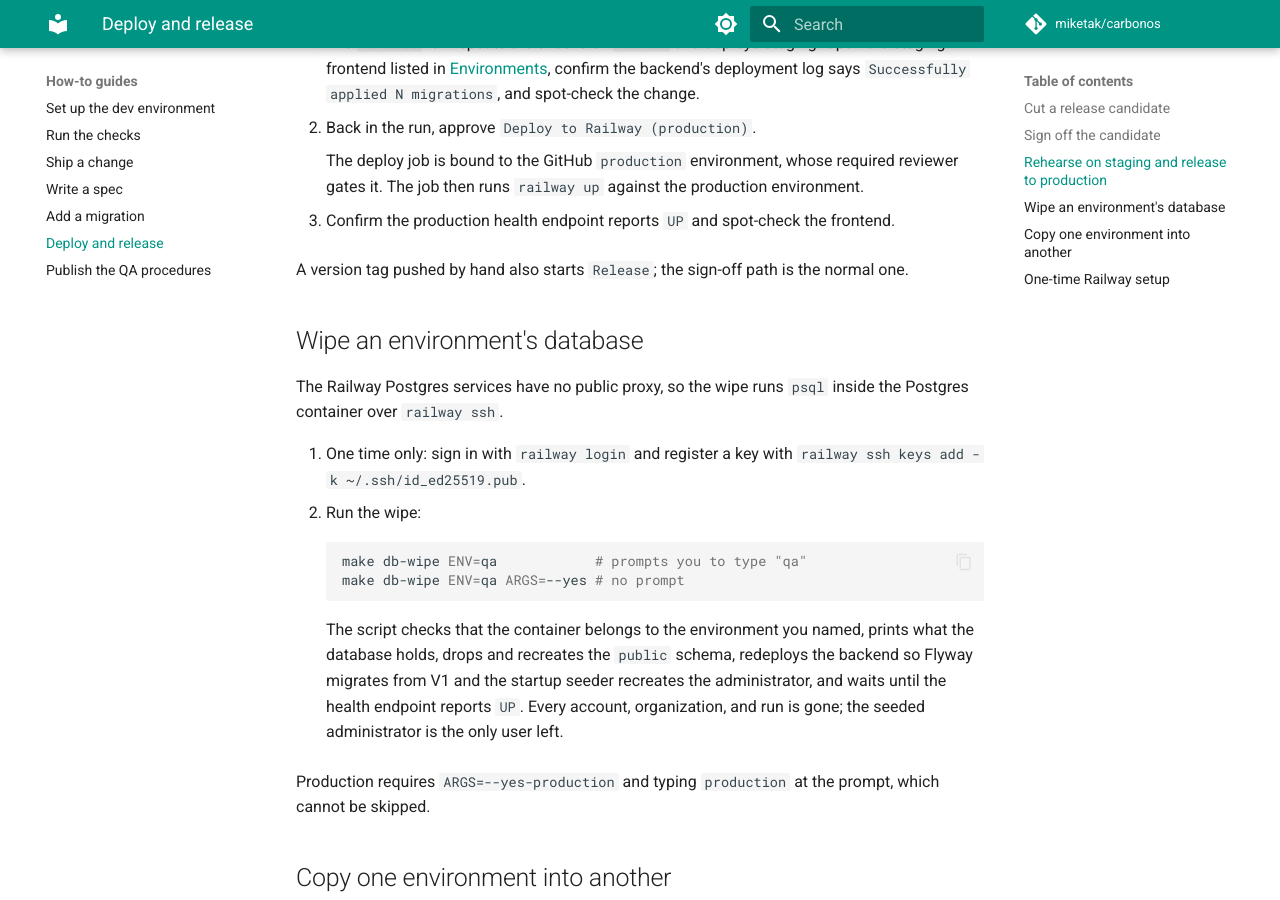
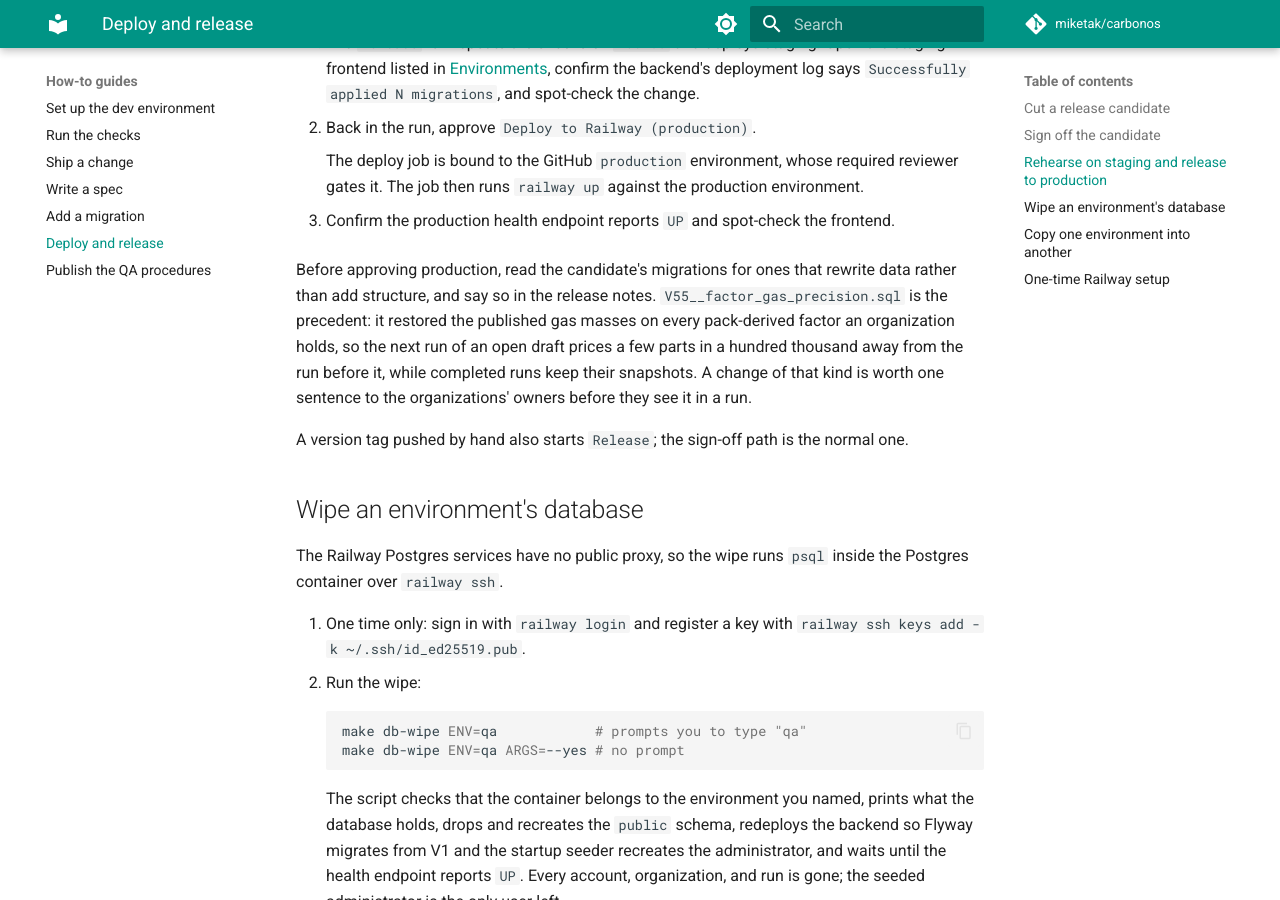
Before and after one commit to miketak/carbonos, an MkDocs documentation site: the page built from docs/how-to/deploy-and-release.md, in a window 1280 px wide and 900 px high, scrolled down 1616 px. Built offline with MkDocs 1.6.1 and Material for MkDocs 9.7.7, drawn with Linux system fonts in a browser that asks for light colours; comment, search, counter and statistics services are not loaded.

Commit message:
docs(how-to): call out data-rewriting migrations before a production approval
Co-Authored-By: Claude Fable 5.1 <noreply@anthropic.com>
Claude-Session: https://claude.ai/code/session_015vCDvcSnDNkTWQ2dRD8PZq

```diff
--- a/docs/how-to/deploy-and-release.md
+++ b/docs/how-to/deploy-and-release.md
@@ -84,6 +84,15 @@ Actions page.
 3. Confirm the production health endpoint reports `UP` and spot-check
    the frontend.
 
+Before approving production, read the candidate's migrations for ones that
+rewrite data rather than add structure, and say so in the release notes.
+`V55__factor_gas_precision.sql` is the precedent: it restored the published
+gas masses on every pack-derived factor an organization holds, so the next
+run of an open draft prices a few parts in a hundred thousand away from the
+run before it, while completed runs keep their snapshots. A change of that
+kind is worth one sentence to the organizations' owners before they see it
+in a run.
+
 A version tag pushed by hand also starts `Release`; the sign-off path is
 the normal one.
 
```
